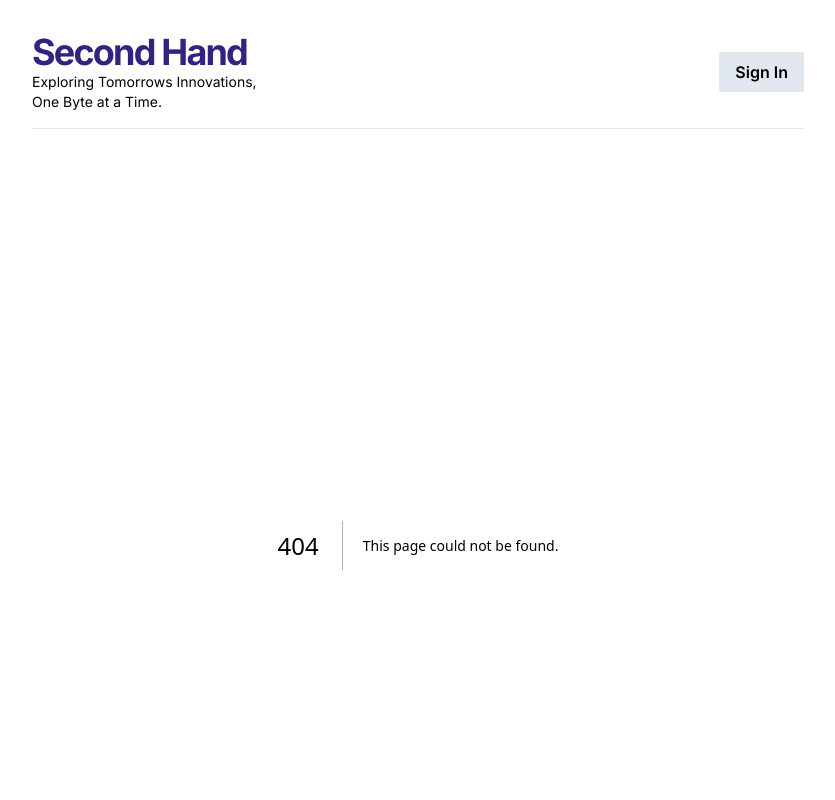
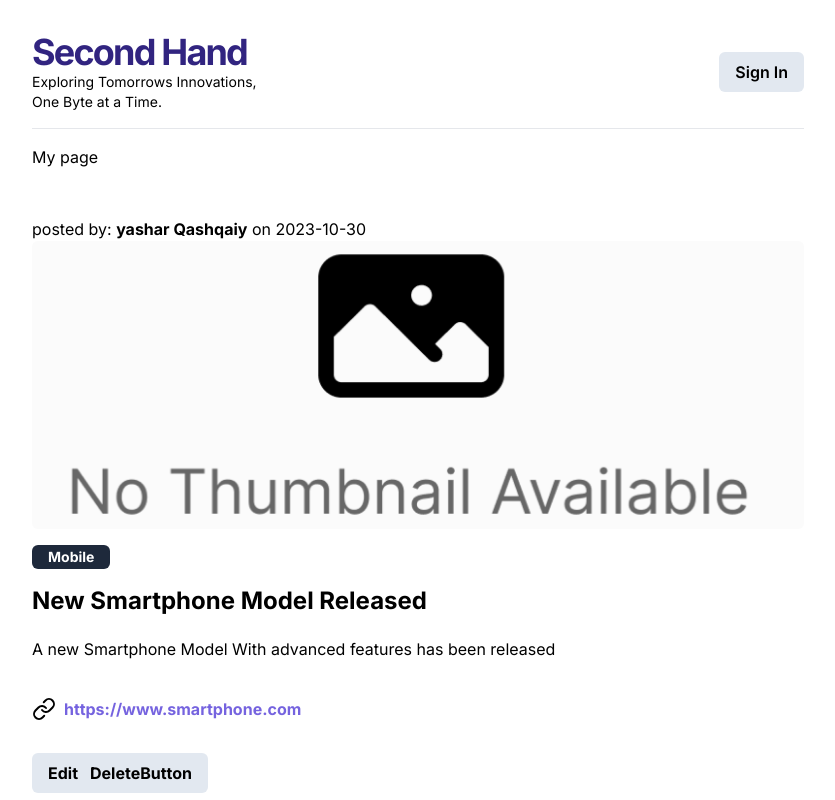
Before and after one commit to yashar6846/second-hand, a Next.js app: page /dashboard in a window 1280 px wide. Before the commit this address had no page. Shown: the top 800 px of the page, without its empty margins (222-1057 px from the left). Built offline with nearby package versions, Linux system fonts and the light colour scheme.

Commit message:
builder design page website

```diff
--- /dev/null
+++ b/app/dashboard/page.tsx
@@ -0,0 +1,36 @@
+import { postsData } from "@/data"
+import Post from "@/components/Post"
+import Link from "next/link"
+
+const DashBoard = () => {
+  return (
+   <div>
+      <div>My page</div>
+
+{postsData && postsData.length > 0 ? (
+    postsData.map((post) => (
+      <Post
+        key={post.id}
+        id={post.id}
+        author={post.author}
+        authorEmail={"test@example.com"}
+        date={post.datepublished}
+        thumbnail={post.thumbnail}
+        category={post.category}
+        title={post.title}
+        content={post.content}
+        links={post.links || []}
+      />
+    ))
+  ) : (
+    <div className="py-6">No posts created yet.
+    <Link className="underline" href={'/create-posts'}>
+        Create New
+    </Link>
+    </div>
+  )}
+   </div>
+  )
+}
+
+export default DashBoard
--- a/app/globals.css
+++ b/app/globals.css
@@ -2,10 +2,35 @@
 @tailwind components;
 @tailwind utilities;
 
-.btn{
-  @apply bg-slate-200 px-4 py-2 rounded-sm font-semibold hover:scale-105 transition;
+.btn {
+  @apply bg-slate-200 px-4 py-2 rounded-md font-semibold hover:scale-105 transition;
 }
 
 h1 {
-  @apply text-2xl font-bold
+  @apply text-2xl font-bold;
 }
+
+h2 {
+  @apply text-2xl font-bold my-4;
+}
+
+p.content {
+  @apply leading-loose;
+}
+
+.link {
+  @apply text-[#7563DF] font-bold max-w-full overflow-hidden text-ellipsis;
+}
+
+.primary-btn {
+  @apply px-4 py-2 bg-slate-800 text-white rounded-md;
+}
+
+input,
+textarea {
+  @apply px-4 py-2 border border-slate-300 rounded-md;
+}
+
+textarea {
+  @apply h-36;
+}
--- /dev/null
+++ b/components/DeleteButton.tsx
@@ -0,0 +1,9 @@
+
+
+const DeleteButton = () => {
+  return (
+    <div>DeleteButton</div>
+  )
+}
+
+export default DeleteButton
--- a/components/Post.tsx
+++ b/components/Post.tsx
@@ -1,5 +1,8 @@
+"use client"
 import Image from "next/image";
-
+import Link from "next/link";
+import { FiLink } from "react-icons/fi";
+import DeleteButton from "./DeleteButton";
 
 interface PostProps {
     id: string;
@@ -24,21 +27,53 @@ interface PostProps {
     links,
     category,
   }: PostProps){
+    const session =  (date);
+    const isEditable= true
+    // const isEditable = session && session?.user?.email === authorEmail;
   return(
-    <div className="">
+    <div className="my-4 border-b border-b-300 py-8">
         <div className="">
          posted by: <span className="font-bold">{author}</span> on {date}
         </div>
         <div className="w-full h-72 relative">
             {thumbnail ? (
                 <Image
-                 src={thumbnail} alt={title} fill />
+                 src={thumbnail} alt={title} fill
+                 className="object-cover rounded-md object-center" />
                 ):(
                     <Image
                      src={"/thumbnail-placeholder.png"} alt={title}
-                fill />
+                fill className="object-cover rounded-md object-center" />
             )}
         </div>
+
+        {category && (
+            <Link className="bg-slate-800 w-fit text-white px-4 py-0.5 text-sm font-bold rounded-md mt-4 block"
+            href={`categories/${category}`}
+            >
+              {category}
+            </Link>
+        )}
+        <h2>{title}</h2>
+        <p className="content">{content}</p>
+
+        {links && (
+            <div className="my-4 flex flex-col gap-3">
+                {links.map((link, i)=>(
+                    <div key={i} className="flex gap-2 items-center">
+                        <h2 className=""><FiLink/></h2>
+                        <Link className="link" href={link}>{link}</Link>
+                    </div>
+                ))}
+          </div>
+        )}
+            {isEditable && (
+        <div className="flex gap-3 font-bold py-2 px-4 rounded-md bg-slate-200 w-fit">
+          <Link href={`/edit-post/${id}`}>Edit</Link>
+          <DeleteButton id={id} />
+
+        </div>
+      )}
     </div>
   )
 }
```
Also changed, not shown: package.json (+5 -4 lines), 1 other file (tests, documents, lock files or other folders).
